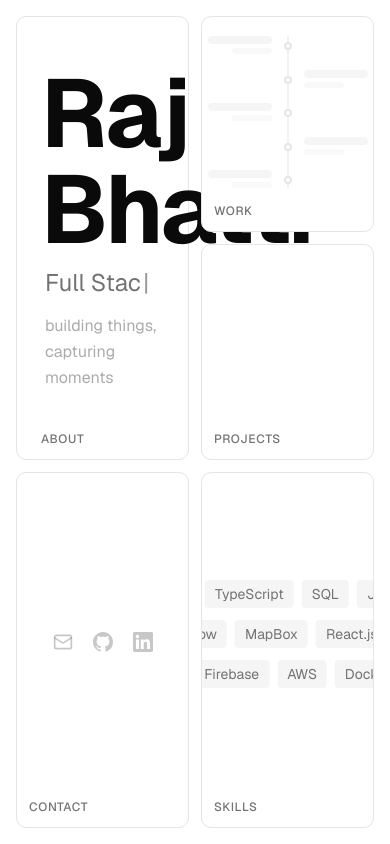
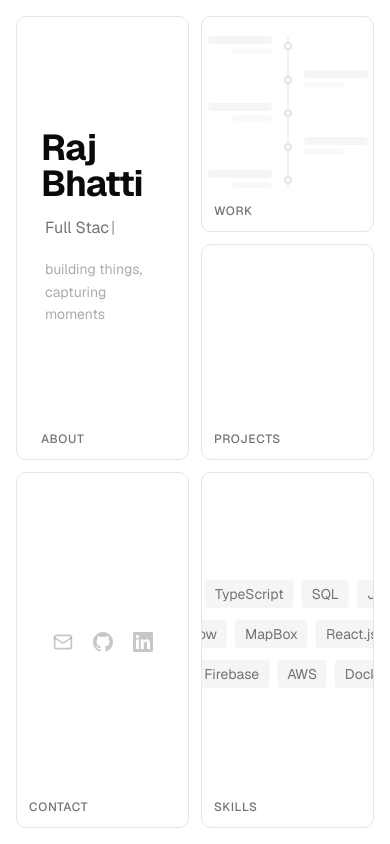
Before and after one commit to rajsbhattii/personalportfolio, a Next.js app: page / in a window 390 px wide. Built offline with nearby package versions, Linux system fonts and the light colour scheme.

Commit message:
fix: make hero text responsive for mobile screens

```diff
--- a/components/about-box.tsx
+++ b/components/about-box.tsx
@@ -183,18 +183,18 @@ export function AboutBox({ className = "" }: { className?: string }) {
           /> */}
 
           {/* Name */}
-          <p className="text-8xl font-bold text-foreground tracking-tight leading-none">
+          <p className="text-4xl sm:text-8xl font-bold text-foreground tracking-tight leading-none">
             Raj Bhatti
           </p>
 
           {/* Typing animation */}
-          <p className="text-2xl text-muted-foreground h-7 flex items-center gap-0.5 p-1">
+          <p className="text-l sm:text-2xl text-muted-foreground h-7 flex items-center gap-0.5 p-1">
             <span>{displayText}</span>
             <span className="animate-pulse">|</span>
           </p>
 
           {/* Tagline */}
-          <p className="text-m text-muted-foreground/60 leading-relaxed p-1">
+          <p className="text-sm sm:text-base text-muted-foreground/60 leading-relaxed p-1">
             building things, capturing moments
           </p>
         </div>
```
